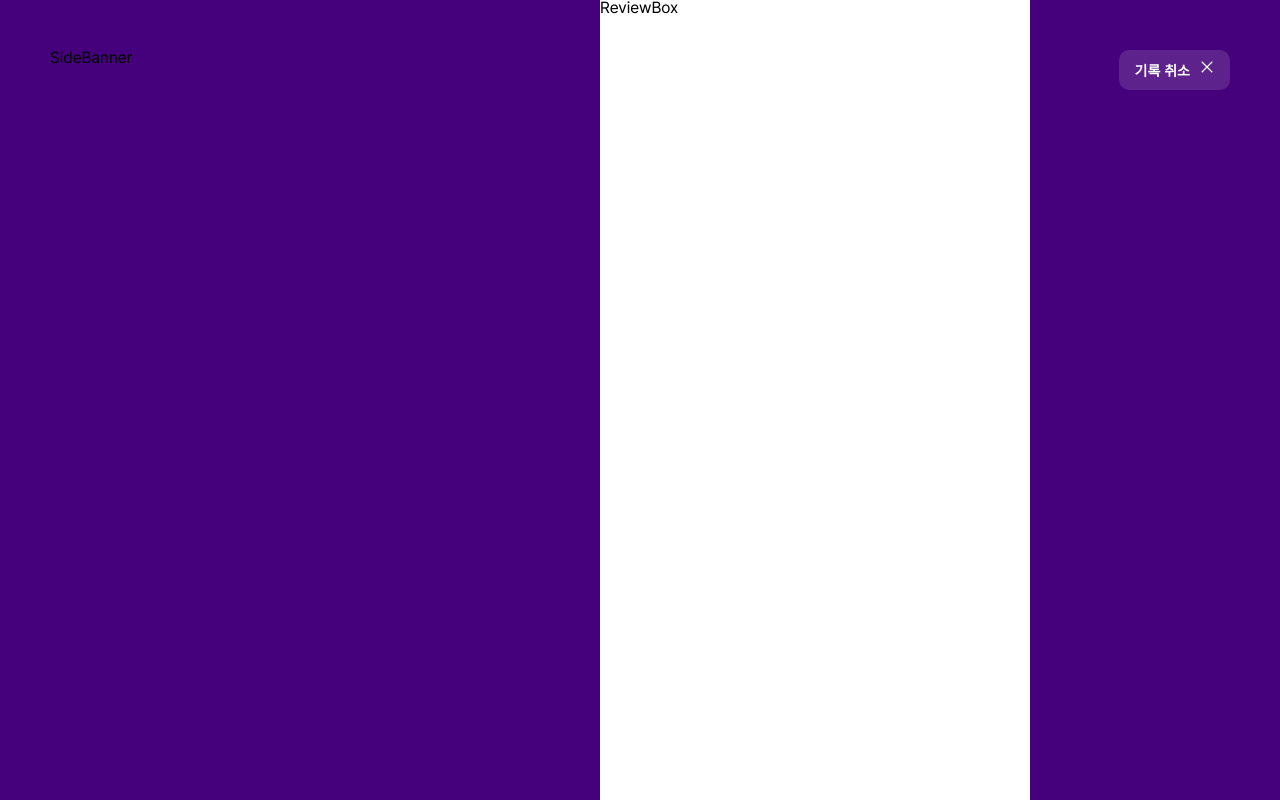
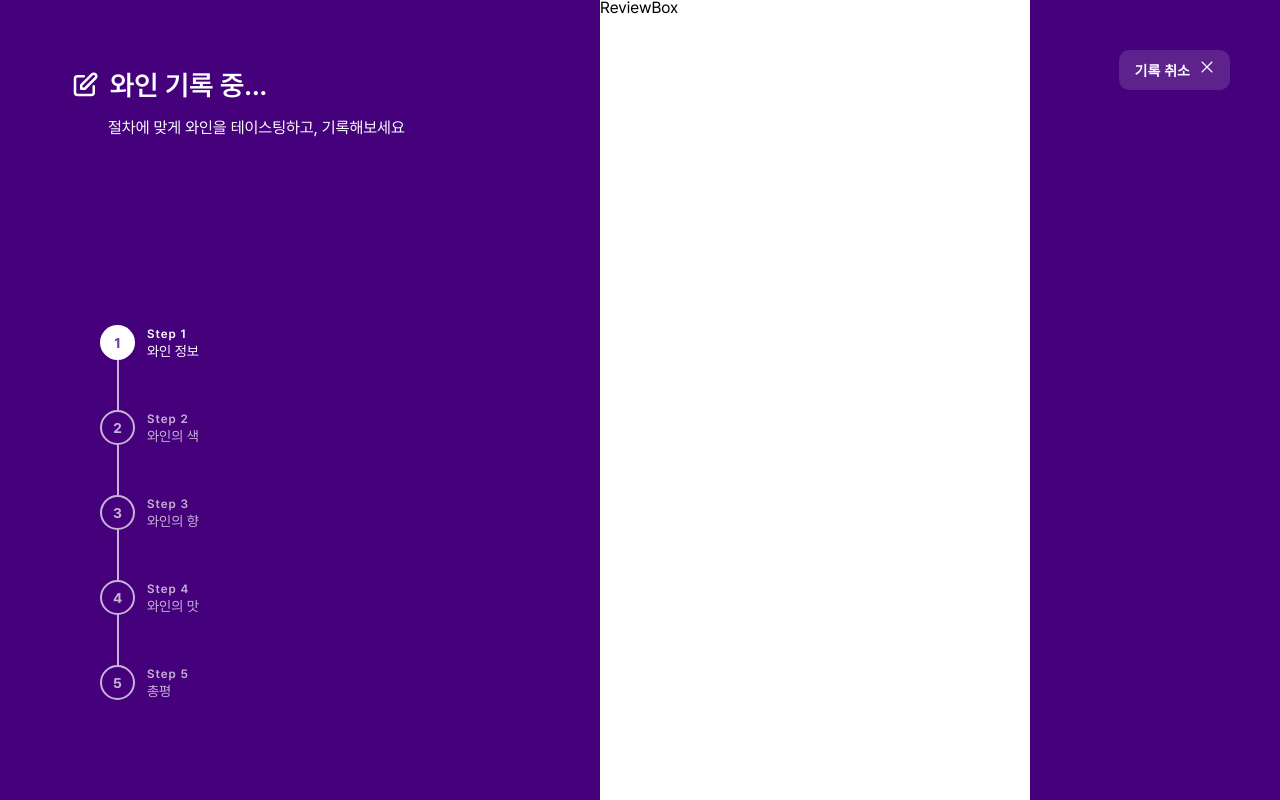
Before and after one commit to JIMIN1020/wine-note, a React (Create React App) app in the folder client/: page /review in a window 1280 px wide. Built offline with nearby package versions, Linux system fonts and the light colour scheme.

Commit message:
[UI] review 페이지 side bar UI

```diff
--- a/client/src/components/review/SideBar.tsx
+++ b/client/src/components/review/SideBar.tsx
@@ -1,14 +1,64 @@
 import React from 'react';
 import styled from 'styled-components';
+import { HiOutlinePencilAlt } from 'react-icons/hi';
+import MultiStep from './steps/MultiStep';
 
 const SideBar = () => {
-  return <Container>SideBanner</Container>;
+  return (
+    <Container>
+      <TitleBox>
+        <h2>
+          <HiOutlinePencilAlt />
+          와인 기록 중...
+        </h2>
+        <span>절차에 맞게 와인을 테이스팅하고, 기록해보세요</span>
+      </TitleBox>
+      <StepContainer>
+        <MultiStep step={1} />
+      </StepContainer>
+    </Container>
+  );
 };
 
 export default SideBar;
 
 const Container = styled.div`
   height: 100%;
-  width: 600px;
-  padding: 50px;
+  width: 100%;
+  max-width: 600px;
+  padding: 70px;
+  color: ${({ theme }) => theme.colors.font_white};
+
+  display: flex;
+  flex-direction: column;
+  justify-content: space-between;
 `;
+
+const TitleBox = styled.div`
+  display: flex;
+  flex-direction: column;
+  gap: 20px;
+
+  & h2 {
+    font-size: ${({ theme }) => theme.fontSize.logo};
+    font-weight: 600;
+
+    display: flex;
+    align-items: center;
+    gap: 10px;
+  }
+
+  & span {
+    font-size: ${({ theme }) => theme.fontSize.md};
+    margin-left: 38px;
+  }
+
+  & svg {
+    width: 30px;
+    height: 30px;
+  }
+`;
+
+const StepContainer = styled.div`
+  display: flex;
+`;
--- a/client/src/components/review/steps/MultiStep.tsx
+++ b/client/src/components/review/steps/MultiStep.tsx
@@ -10,7 +10,7 @@ const MultiStep = ({ step }: MultiStepProps) => {
   return (
     <Container>
       <Wrapper>
-        <Title>Tasting Steps</Title>
+        {/* <Title>Steps</Title> */}
         <StepContainer>
           <Step number={1} title='와인 정보' complete={step >= 1} />
           <Line $complete={step > 1} />
@@ -49,13 +49,13 @@ const Wrapper = styled.div`
   gap: 20px;
 `;
 
-const Title = styled.h2`
-  font-size: ${({ theme }) => theme.fontSize.title};
-  font-weight: 600;
-  text-align: center;
-  border-bottom: 1.5px solid white;
-  padding-bottom: 15px;
-`;
+// const Title = styled.h2`
+//   font-size: ${({ theme }) => theme.fontSize.title};
+//   font-weight: 600;
+//   text-align: center;
+//   border-bottom: 1.5px solid white;
+//   padding-bottom: 15px;
+// `;
 
 const StepContainer = styled.div`
   width: 100%;
@@ -65,7 +65,7 @@ const StepContainer = styled.div`
 
 const Line = styled.div<{ $complete: boolean }>`
   width: 2px;
-  height: 35px;
+  height: 50px;
   background-color: ${({ theme }) => theme.colors.bg_white};
   margin-left: 17px;
   opacity: ${({ $complete }) => ($complete ? '1' : '0.7')};
--- a/client/src/pages/ReviewPage.tsx
+++ b/client/src/pages/ReviewPage.tsx
@@ -20,4 +20,5 @@ const Container = styled.div`
   width: 100%;
   height: 100%;
   display: flex;
+  justify-content: center;
 `;
```
